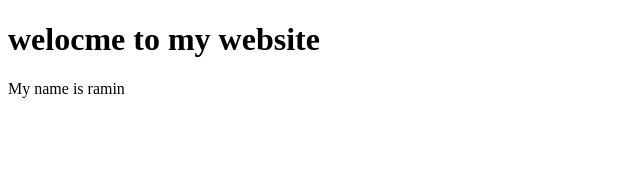
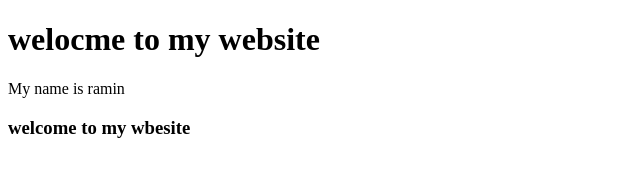
Before and after one commit to MohammadRaminKarimi/git, a plain HTML site: page index.html in a window 1280 px wide. Shown: the whole page, without its empty margins (0-640 px from the left). Drawn offline with Linux system fonts and the light colour scheme.

Commit message:
added h3 to file

```diff
--- a/index.html
+++ b/index.html
@@ -8,6 +8,7 @@
 <body>
    <h1>welocme to my website</h1>
    <p>My name is ramin</p>
+   <h3>welcome to my wbesite</h3>
 
 </body>
 </html>
```
